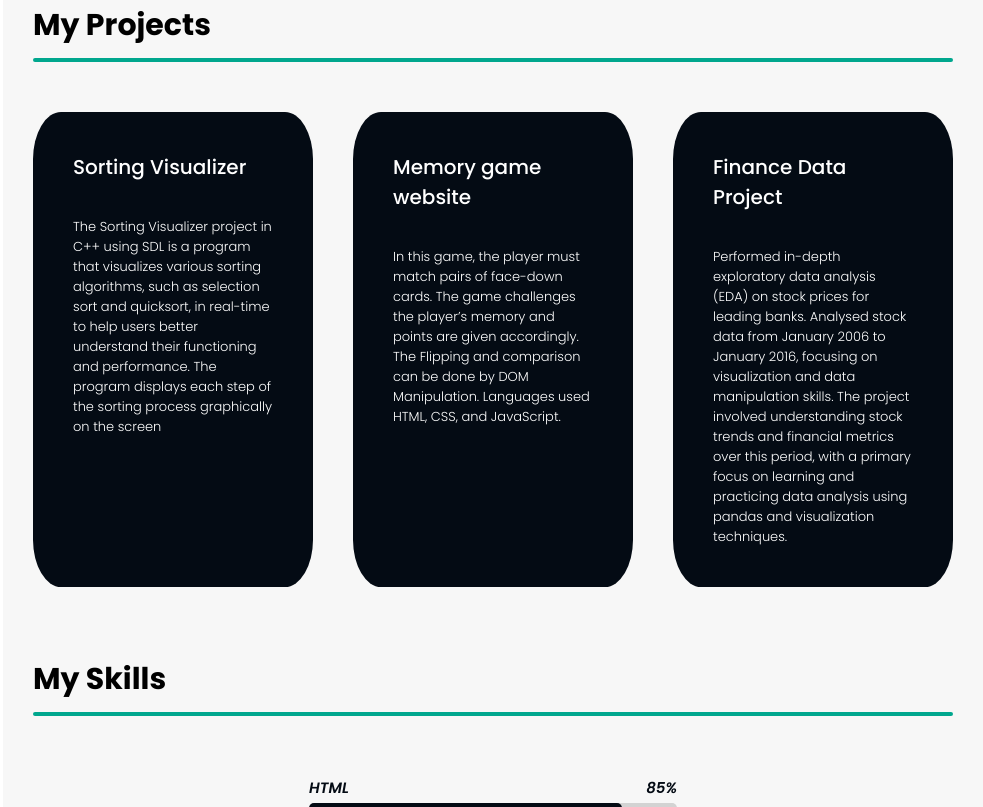
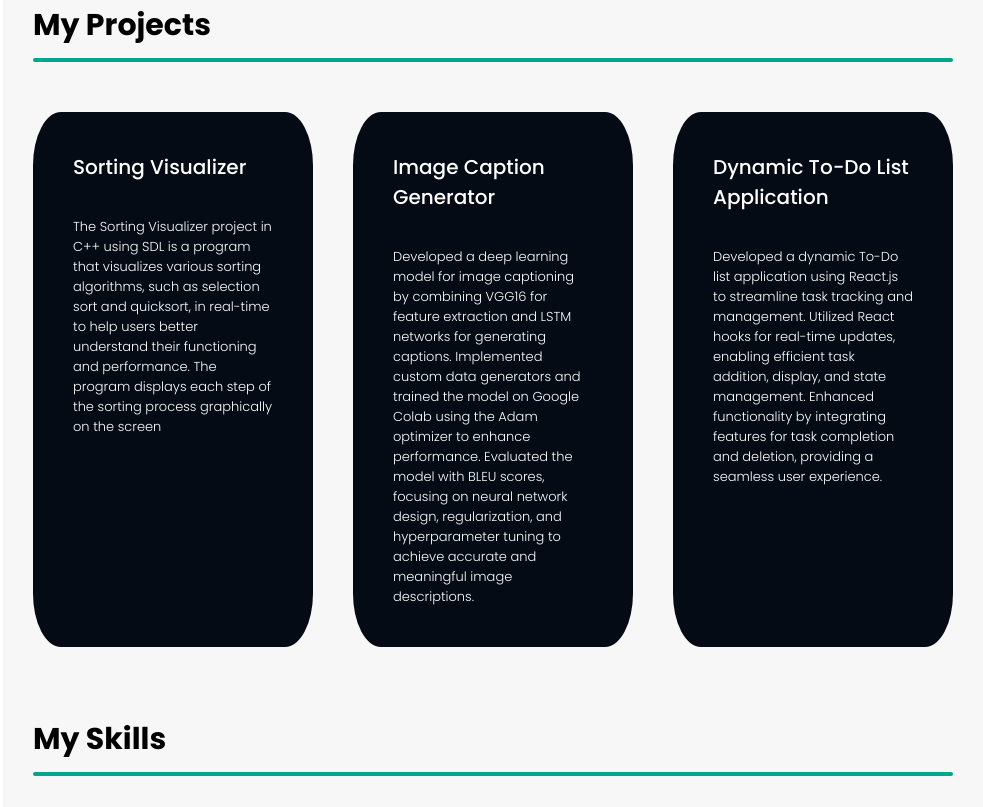
Before and after one commit to Nikhil-Budha/Portfolio, a plain HTML site: page index.html in a window 1280 px wide. Shown: the part 1793-2600 px from the top of the page, without its empty margins (297-1280 px from the left). Drawn offline with nearby package versions, Linux system fonts and the light colour scheme.

Commit message:
Update index.html

```diff
--- a/index.html
+++ b/index.html
@@ -58,7 +58,7 @@
                   <div class="img-col">
                    <img src="profile-img2.jpg">
                    <br><br><br>
-                   <button id="resume"><a href="https://drive.google.com/file/d/1qlabRm0mR_F3sUZaIbDI4jsBxKbUw6QG/view?usp=sharing" style="color:aqua ;">Resume</a></button>
+                   <button id="resume"><a href="https://drive.google.com/file/d/1Sk2suouF463E5kFXvT4Yo0POxkN9lL-m/view?usp=drive_link" style="color:aqua ;">Resume</a></button>
                   </div>
                   <div class="info-col">
                 <div class="icon-list-col">
@@ -75,7 +75,7 @@
                 <div class="icon-list-col">
                   <div class="icon-list">
                      <ul>
-                      <li><i class="fa-solid fa-angle-right"></i><strong>National Institute Of Technology Srinagar</strong><br><span>&nbsp&nbsp&nbsp&nbsp&nbsp&nbspBachelor's in Computer Science<br>&nbsp&nbsp&nbsp&nbsp&nbsp&nbspDuration : 2021-prensent<br>&nbsp&nbsp&nbsp&nbsp&nbsp&nbspCGPA:7.85</span></li>
+                      <li><i class="fa-solid fa-angle-right"></i><strong>National Institute Of Technology Srinagar</strong><br><span>&nbsp&nbsp&nbsp&nbsp&nbsp&nbspBachelor's in Computer Science<br>&nbsp&nbsp&nbsp&nbsp&nbsp&nbspDuration : 2021-present<br>&nbsp&nbsp&nbsp&nbsp&nbsp&nbspCGPA:8.093</span></li>
                       <li><i class="fa-solid fa-angle-right"></i><strong>Sri Chaitanya Junior College,Hyderabad</strong><br><span>&nbsp&nbsp&nbsp&nbsp&nbsp&nbspIntermediate<br>&nbsp&nbsp&nbsp&nbsp&nbsp&nbspDuration : 2019-2021<br>&nbsp&nbsp&nbsp&nbsp&nbsp&nbspPercentage : 98.6%</span></li>
                       <li><i class="fa-solid fa-angle-right"></i><strong>Sri Chaitanya Techno School,Hyderabad</strong><br><span> &nbsp&nbsp&nbsp&nbsp&nbsp&nbsp Duration : 2017-2019<br>&nbsp&nbsp&nbsp&nbsp&nbsp&nbsp GPA : 9.8</span></li>
                      </ul>
@@ -96,18 +96,18 @@
                 performance. The program displays each step of the sorting process graphically on the screen</p>
             </div>
             <div>
-              <h2>Memory game website</h2><br>
-              <p>In this game, the player must match pairs of face-down cards. The game challenges the player’s memory and points are
-                given accordingly. The Flipping and comparison can be done by DOM Manipulation. Languages used HTML, CSS, and
-                JavaScript.</p>
+              <h2>Image Caption Generator</h2><br>
+              <p>Developed a deep learning model for image captioning by combining VGG16 for feature extraction and LSTM networks for
+               generating captions. Implemented custom data generators and trained the model on Google Colab using the Adam optimizer to enhance performance.
+               Evaluated the model with BLEU scores, focusing on neural network design, regularization, and hyperparameter tuning to achieve
+               accurate and meaningful image descriptions.</p>
             </div>
             <div>
-              <h2>Finance Data Project</h2>
+              <h2>Dynamic To-Do List Application</h2>
               <br>
-              <p>Performed in-depth exploratory data analysis (EDA) on stock prices for leading banks. Analysed stock data from January
-                2006 to January 2016, focusing on visualization and data manipulation skills. The project involved understanding stock
-                trends and financial metrics over this period, with a primary focus on learning and practicing data analysis using pandas
-                and visualization techniques.</p>
+              <p>Developed a dynamic To-Do list application using React.js to streamline task tracking and management.
+               Utilized React hooks for real-time updates, enabling efficient task addition, display, and state
+               management. Enhanced functionality by integrating features for task completion and deletion, providing a seamless user experience.</p>
             </div>
           </div>
         </div>
```
